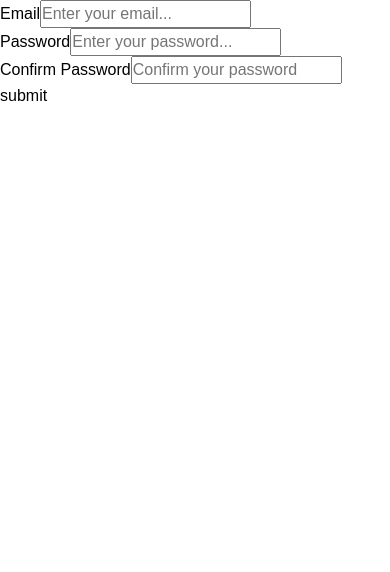
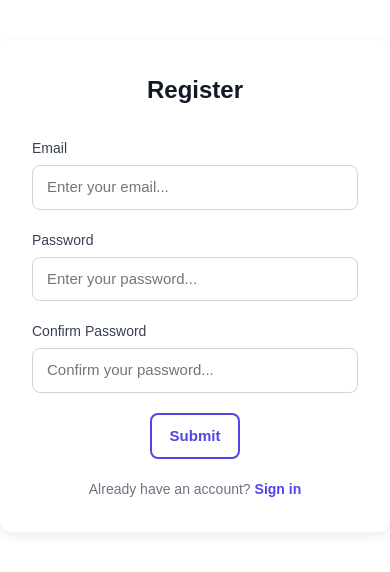
Before and after one commit to Ostashevskyi/MBDigital-test, a React (Vite) app: page /auth/register in a window 390 px wide. Shown: the top 572 px of the page. Built offline with nearby package versions, Linux system fonts and the light colour scheme.

Commit message:
feat(styling): style login, register forms, inputs, add responsive to course list, change text in need login modal

```diff
--- /dev/null
+++ b/src/components/forms/loginForm/LoginForm.module.css
@@ -0,0 +1,39 @@
+.authForm_wrapper {
+  max-width: 400px;
+  margin: 40px auto;
+  padding: 32px;
+  background: #fff;
+  border-radius: 12px;
+  box-shadow: 0 4px 12px rgba(0, 0, 0, 0.08);
+  display: flex;
+  flex-direction: column;
+  gap: 20px;
+}
+
+.authForm_wrapper a {
+    text-align: center;
+}
+
+.authForm_title {
+  font-size: 24px;
+  font-weight: 700;
+  color: #111827;
+  text-align: center;
+  margin-bottom: 10px;
+}
+
+.authForm_footer {
+  text-align: center;
+  font-size: 14px;
+  color: #6b7280;
+}
+
+.authForm_footer a {
+  color: #4F46E5;
+  font-weight: 600;
+  text-decoration: none;
+}
+
+.authForm_footer a:hover {
+  text-decoration: underline;
+}
--- a/src/components/forms/loginForm/LoginForm.tsx
+++ b/src/components/forms/loginForm/LoginForm.tsx
@@ -9,6 +9,9 @@ import type { TLoginForm } from "../../../types/forms/auth";
 
 import { verifyLogin } from "../../../utils/verifyLogin";
 import { LS_IS_AUTHORIZED } from "../../../constants/localStorageKeys";
+import styles from "./LoginForm.module.css";
+import AuthButton from "../../buttons/authButton/AuthButton";
+import { REGISTER_ROUTE } from "../../../constants/routes";
 
 const LoginForm = () => {
   const {
@@ -34,10 +37,12 @@ const LoginForm = () => {
   };
 
   return (
-    <form onSubmit={handleSubmit(onSubmit)}>
+    <form onSubmit={handleSubmit(onSubmit)} className={styles.authForm_wrapper}>
+      <h2 className={styles.authForm_title}>Login</h2>
+
       <FormInput
         label="Email"
-        placeholder="Email"
+        placeholder="Enter your email..."
         error={errors.email?.message}
         {...register("email", {
           required: "Email is required",
@@ -49,14 +54,17 @@ const LoginForm = () => {
       />
       <FormInput
         label="Password"
-        placeholder="Password"
+        placeholder="Enter your password..."
         error={errors.password?.message}
         {...register("password", {
           required: "Password is required",
         })}
       />
 
-      <button type="submit">Submit</button>
+      <AuthButton type="submit">Submit</AuthButton>
+      <p className={styles.authForm_footer}>
+        Don’t have an account? <a href={REGISTER_ROUTE}>Sign up</a>
+      </p>
     </form>
   );
 };
--- a/src/components/forms/registerForm/RegisterForm.tsx
+++ b/src/components/forms/registerForm/RegisterForm.tsx
@@ -13,6 +13,8 @@ import { LS_SAVE_USER } from "../../../constants/localStorageKeys";
 import { hashPassword } from "../../../utils/hashPassword";
 import { useNavigate } from "react-router";
 import { LOGIN_ROUTE } from "../../../constants/routes";
+import styles from "../loginForm/LoginForm.module.css";
+import AuthButton from "../../buttons/authButton/AuthButton";
 
 const RegisterForm = () => {
   const {
@@ -38,12 +40,13 @@ const RegisterForm = () => {
     const user = localStorage.getItem(LS_SAVE_USER);
 
     if (user) {
-        navigate(LOGIN_ROUTE);
+      navigate(LOGIN_ROUTE);
     }
   };
 
   return (
-    <form onSubmit={handleSubmit(onSubmit)}>
+    <form onSubmit={handleSubmit(onSubmit)} className={styles.authForm_wrapper}>
+      <h2 className={styles.authForm_title}>Register</h2>
       <FormInput
         label="Email"
         placeholder="Enter your email..."
@@ -66,13 +69,16 @@ const RegisterForm = () => {
             message:
               "Password must contain 1 uppercase, 1 lowercase, and 1 special character",
           },
-          minLength: PASSWORD_MIN_LENGTH,
+          minLength: {
+            value: PASSWORD_MIN_LENGTH,
+            message: "Password should be at least 6 characters long"
+          },
         })}
         error={errors.password?.message}
       />
       <FormInput
         label="Confirm Password"
-        placeholder="Confirm your password"
+        placeholder="Confirm your password..."
         {...register("confirm_password", {
           required: "Confirm password is required",
           validate: (value: string) => {
@@ -83,7 +89,10 @@ const RegisterForm = () => {
         })}
         error={errors.confirm_password?.message}
       />
-      <button type="submit">submit</button>
+      <AuthButton type="submit">Submit</AuthButton>
+      <p className={styles.authForm_footer}>
+        Already have an account? <a href={LOGIN_ROUTE}>Sign in</a>
+      </p>
     </form>
   );
 };
--- /dev/null
+++ b/src/components/inputs/FormInput.module.css
@@ -0,0 +1,31 @@
+.authForm_group {
+  display: flex;
+  flex-direction: column;
+  gap: 6px;
+}
+
+.authForm_group label {
+  font-size: 14px;
+  font-weight: 500;
+  color: #374151;
+}
+
+.authForm_input {
+  padding: 10px 14px;
+  border: 1px solid #d1d5db;
+  border-radius: 8px;
+  font-size: 15px;
+  outline: none;
+  transition: border-color 0.2s ease, box-shadow 0.2s ease;
+}
+
+.authForm_input:focus {
+  border-color: #4F46E5;
+  box-shadow: 0 0 0 3px rgba(79, 70, 229, 0.2);
+}
+
+.authForm_error {
+  font-size: 12px;
+  color: #dc2626;
+  margin-top: -4px;
+}
--- a/src/components/inputs/FormInput.tsx
+++ b/src/components/inputs/FormInput.tsx
@@ -1,4 +1,5 @@
 import type { IInputProps } from "../../types/inputs";
+import styles from "./FormInput.module.css"
 
 const FormInput = ({
   type,
@@ -8,16 +9,16 @@ const FormInput = ({
   ...rest
 }: IInputProps) => {
   return (
-    <div>
+    <div className={styles.authForm_group}>
       {!!label?.length && <label htmlFor="form-input">{label}</label>}
       <input
         type={type}
         placeholder={placeholder}
-        className=""
+        className={styles.authForm_input}
         name="form-input"
         {...rest}
       />
-      {!!error?.length && <p>{error}</p>}
+      {!!error?.length && <p className={styles.authForm_error}>{error}</p>}
     </div>
   );
 };
--- a/src/components/lists/CourseList/CourseList.module.css
+++ b/src/components/lists/CourseList/CourseList.module.css
@@ -4,3 +4,9 @@
     gap: 14px;
     padding: 24px 16px;
 }
+
+@media(min-width: 320px) and (max-width: 1023px) {
+    .courseList_wrapper {
+        justify-content: center;
+    }
+}
--- a/src/components/modals/needLoginModal/NeedLoginModal.tsx
+++ b/src/components/modals/needLoginModal/NeedLoginModal.tsx
@@ -8,15 +8,19 @@ import styles from "./NeedLoginModal.module.css";
 import CloseButton from "../../buttons/closeButton/CloseButton";
 
 interface Props {
-    onClose: () => void;
+  onClose: () => void;
 }
 
 const NeedLoginModal = ({ onClose }: Props) => {
   return createPortal(
     <div className={styles.needLogin_wrapper} onClick={onClose}>
       <div className={styles.needLogin_container}>
-        <CloseButton onClick={onClose} className={styles.needLogin_closeButton}/>
-        <p>You need to be authorized to buy course</p>
+        <CloseButton
+          onClick={onClose}
+          className={styles.needLogin_closeButton}
+        />
+        <h2>You need to be authorized</h2>
+        <p>Please sign in to buy the course.</p>
         <AuthButton href={LOGIN_ROUTE}>Sign In</AuthButton>
       </div>
     </div>,
```
